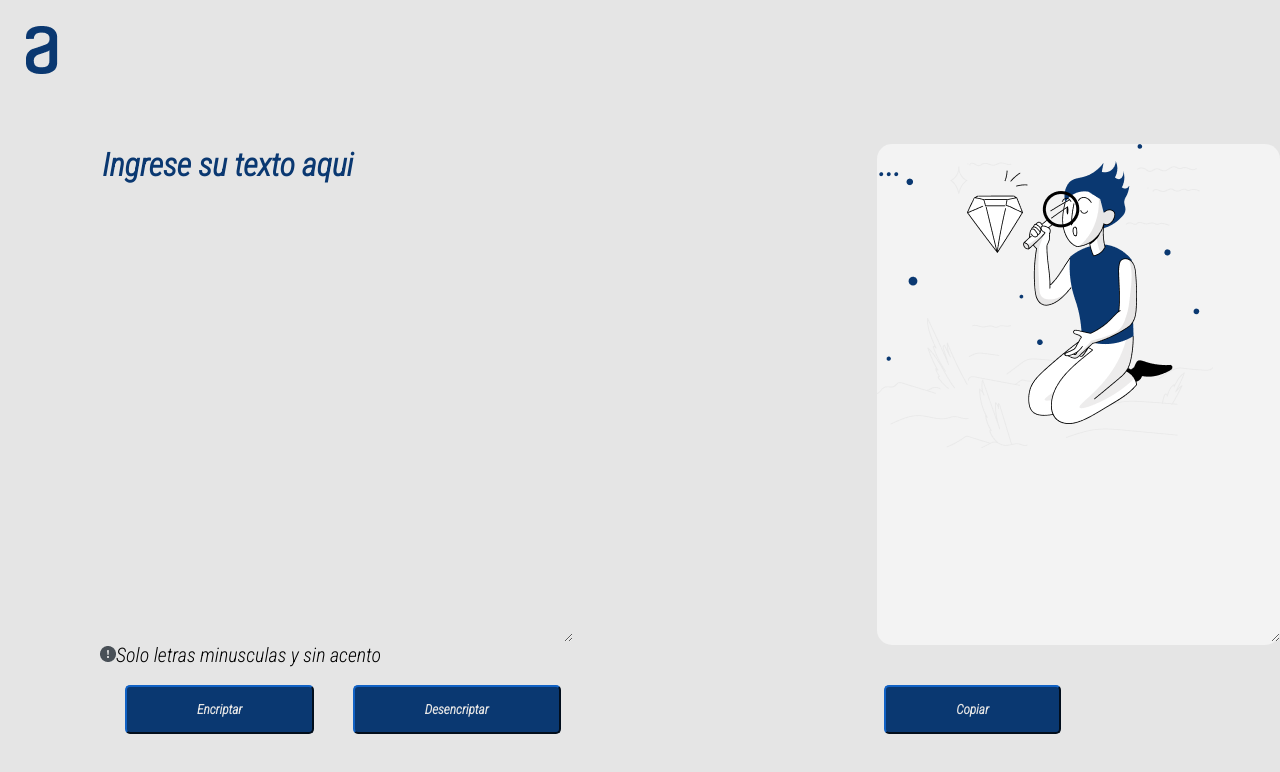
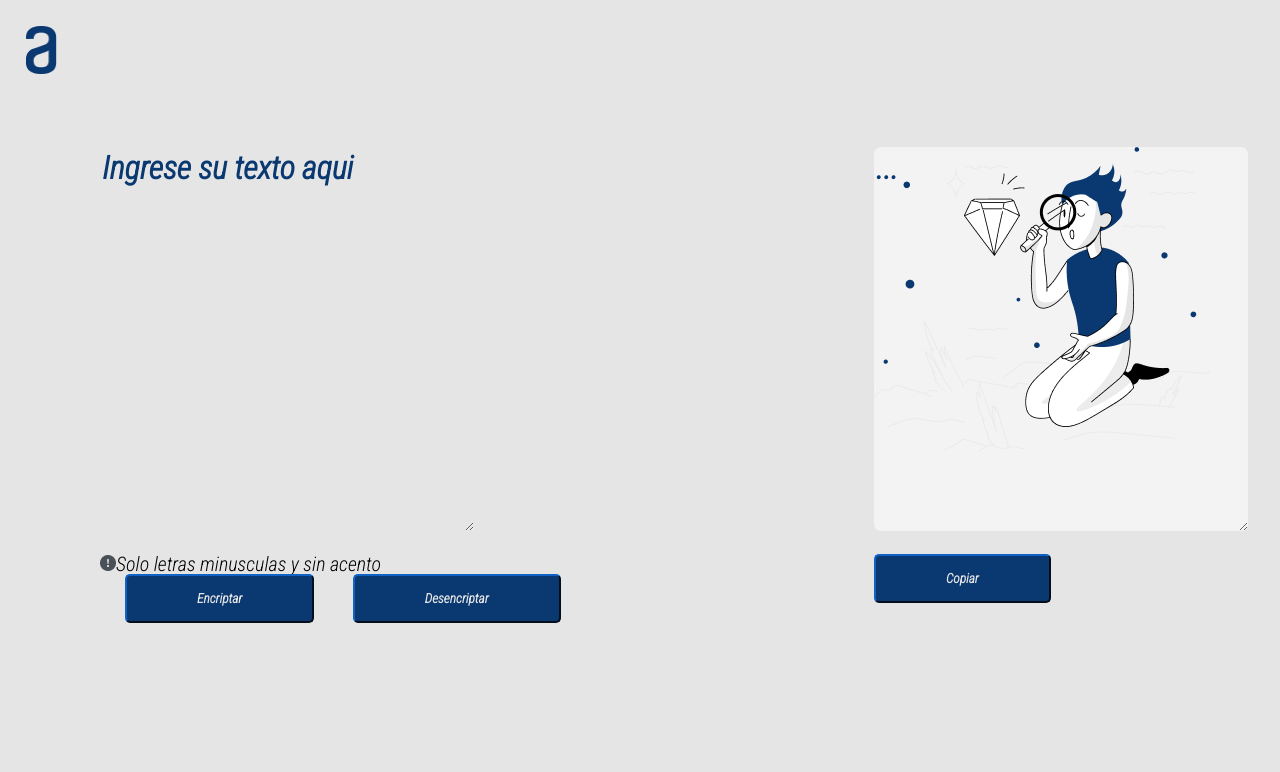
Before and after one commit to Orionwilx/Alura-proyecto.encriptacion, a plain HTML site: page index.html in a window 1280 px wide. Drawn offline with Linux system fonts and the light colour scheme.

Commit message:
reorganizando la estructura html y corrigiendo css

```diff
--- a/index.html
+++ b/index.html
@@ -1,13 +1,5 @@
 <!DOCTYPE html>
 <html lang="es">
-
-    <!-- Realizar un pagina que ENCRIPTE mensajes
-    La letra "e" es convertida para "enter"
-    La letra "i" es convertida para "imes"
-    La letra "a" es convertida para "ai"
-    La letra "o" es convertida para "ober"
-    La letra "u" es convertida para "ufat" -->
-
     <head>
         <meta charset="UTF-8">
         <title>Encriptador</title>
@@ -19,36 +11,33 @@
 
     </head>
     <body>
-        <section class="principal-logo">
+        <header>
+                <img class="logo" src="/Imagenes/logo.png" alt="Logo Principal">
 
-            <h1 class="logo"><img src="/Imagenes/logo.png" alt="Logo Principal"></h1>
-        </section>
-        <section class="principal-contenido">
-
-            <div class="input-mensaje">
-                <label for="mensaje"></label>
-                <textarea id="mensaje" cols="32" rows="13" placeholder="Ingrese su texto aqui"></textarea>
-
-                <div class="output-mensaje">
-                    <label for="resultado"></label>
-                    <textarea id="resultado" cols="27" rows="13" placeholder="..."></textarea>
+        </header>
+        <main>
+            <section>
+                <textarea class="text-area" cols="25" rows="10" placeholder="Ingrese su texto aqui"></textarea>
+                <div>
+                    <h6 class="informacion"><img src="Imagenes/sinbolo.png">Solo letras minusculas y sin acento</h6>
+                </div>
+                <div>
+                <button class="boton-encriptar">Encriptar</button>
+                <button class="boton-desencriptar">Desencriptar</button>
                 </div>
 
-                <div class="recordatorio">
-                    <p><img src="Imagenes/sinbolo.png">Solo letras minusculas y sin acento</p>
+            </section>
+            <section>
+                <textarea class="mensaje" cols="25" rows="10" placeholder="..."></textarea>
+                <div>
+                    <button class="boton-copiar">Copiar</button>
                 </div>
-            </div>
+            </section>
 
 
-            <div input-botones>
-                <input type="submit" value="Encriptar" class="encriptar-boton">
 
-                <input type="submit" value="Desencriptar" class="desencriptar-boton">
 
-                <input type="submit" value="Copiar" class="copiar-boton">
-            </div>
-
-        </section>
+        </main>
     </body>
 </html>
 <script>
--- a/style.css
+++ b/style.css
@@ -1,32 +1,21 @@
-body{
+*{
     background: #E5E5E5;
     font-family: 'Roboto Condensed', sans-serif;
 }
 
-.principal-logo{
-    padding: 2% 0 0 2%;
-    margin-bottom: 20px;
+main{
+    display: flex;
 }
 
 .logo{
+    padding: 2% 0 0 2%;
+    margin-bottom: 20px;
     height: 48px;
     width: 31.085588455200195px;
-    left: 44px;
-    top: 0px;
-    border-radius: 0px;
 }
-
-.principal-contenido{
-    height: 800px;
-}
-
-.input-mensaje{
+/* CSS conpartido entre los dos texareas */
+.text-area{
     margin: 50px 0 20px 100px;
-    display: inline-block;
-
-}
-
-.input-mensaje textarea{
     font-family: 'Roboto Condensed', sans-serif;
     background-color: #E5E5E5;
     outline: none;
@@ -34,52 +23,36 @@ body{
     font-size: 2em;
     font-weight: bold;
     color: #0A3871;
+    margin-right:300px;
+
 }
 
-.input-mensaje #mensaje{
-    margin-right:300px;
-}
-
-.output-mensaje{
-    display: inline-block;
-    background-color: #f3f3f3;
-    border-radius: 15px;
-}
-
-.output-mensaje #resultado{
-    border-radius: 7px;
-    background: url(Imagenes/Muñeco.png);
-    background-repeat: no-repeat;
-}
-
-.input-mensaje textarea::placeholder{
+::placeholder{
     font-family: 'Roboto Condensed', sans-serif;
     color: #0A3871;
     font-weight: bold;
 
 }
 
-.input-mensaje p{
+.informacion{
     font-size: 1.25em;
+    margin:  0 0 0 100px;
 }
 
-.recodatorio{
-    display: block;
-}
-
-.encriptar-boton{
+/* Css de los botones ya que solo son 3 y son iguales */
+.boton-encriptar{
     margin-left: 125px;
 }
 
-.desencriptar-boton{
+.boton-desencriptar{
     margin-left: 35px;
 }
 
-.copiar-boton{
-    margin-left: 320px;
+.boton-copiar{
+    margin-left: 100px;
 }
 
-.desencriptar-boton, .encriptar-boton, .copiar-boton{
+.boton-desencriptar, .boton-encriptar, .boton-copiar{
     padding: 15px 70px;
     border-color: #0A3871;
     border-radius: 5px;
@@ -89,10 +62,25 @@ body{
     font-family: 'Roboto Condensed', sans-serif;
 }
 
-.desencriptar-boton:hover, .encriptar-boton:hover ,.copiar-boton:hover{
+.boton-encriptar:hover, .boton-desencriptar:hover ,.boton-copiar:hover{
     background-color: #0A1871;
     border-color: #0A0871;
     transform: scale(1.2);
     transition: 400ms;
     font-size: 1.05em;
 }
+
+.mensaje{
+    margin: 50px 0 20px 100px;
+    font-size: 2em;
+    border: none;
+    outline: none;
+    background: #f3f3f3;
+    background-image: url(Imagenes/Muñeco.png);
+    background-repeat: no-repeat;
+    border-radius: 15px;
+    border-radius: 7px;
+    font-weight: bold;
+    color: #0A3871;
+
+}
```
